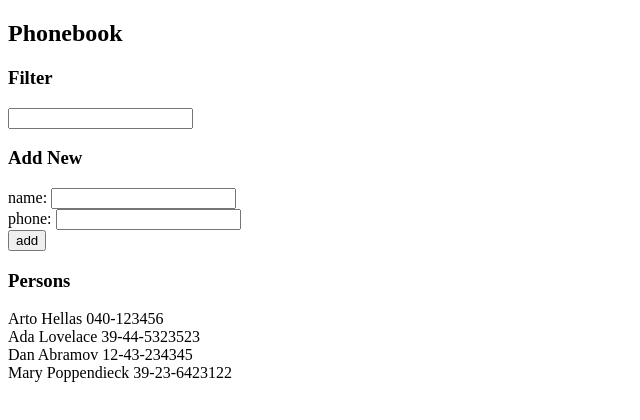
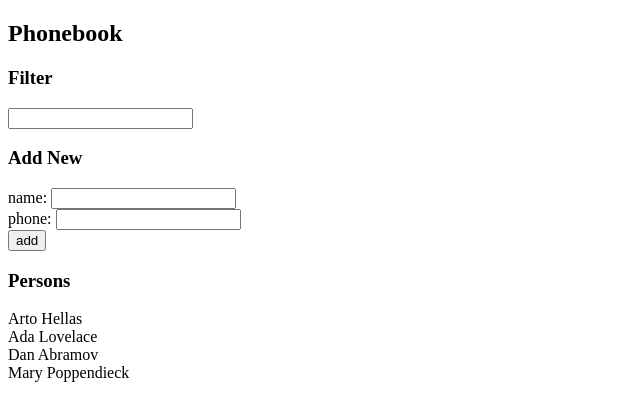
Before and after one commit to santibpz/fullstackopen, a React (Vite) app in the folder part2/phonebook/: page / in a window 1280 px wide. Shown: the top 420 px of the page, without its empty margins (0-640 px from the left). Built offline with nearby package versions, Linux system fonts and the light colour scheme; data requests are answered from the project's data file.

Commit message:
completed exercise 2.11

```diff
--- /dev/null
+++ b/part2/phonebook/db.json
@@ -0,0 +1,24 @@
+{
+    "persons":[
+      {
+        "name": "Arto Hellas",
+        "number": "040-123456",
+        "id": 1
+      },
+      {
+        "name": "Ada Lovelace",
+        "number": "39-44-5323523",
+        "id": 2
+      },
+      {
+        "name": "Dan Abramov",
+        "number": "12-43-234345",
+        "id": 3
+      },
+      {
+        "name": "Mary Poppendieck",
+        "number": "39-23-6423122",
+        "id": 4
+      }
+    ]
+  }
--- a/part2/phonebook/package.json
+++ b/part2/phonebook/package.json
@@ -7,9 +7,11 @@
     "dev": "vite",
     "build": "vite build",
     "lint": "eslint . --ext js,jsx --report-unused-disable-directives --max-warnings 0",
-    "preview": "vite preview"
+    "preview": "vite preview",
+    "server": "json-server --port 3001 --watch db.json"
   },
   "dependencies": {
+    "axios": "^1.6.8",
     "react": "^18.2.0",
     "react-dom": "^18.2.0"
   },
@@ -21,6 +23,7 @@
     "eslint-plugin-react": "^7.34.1",
     "eslint-plugin-react-hooks": "^4.6.0",
     "eslint-plugin-react-refresh": "^0.4.6",
+    "json-server": "^1.0.0-alpha.23",
     "vite": "^5.2.0"
   }
 }
--- a/part2/phonebook/src/App.jsx
+++ b/part2/phonebook/src/App.jsx
@@ -1,22 +1,23 @@
-import { useState } from 'react'
+import { useEffect, useState } from 'react'
+import axios from 'axios'
 import Filter from './components/Filter'
 import PersonForm from './components/PersonForm'
 import Persons from './components/Persons'
 
 const App = () => {
-  const [persons, setPersons] = useState([
-    { name: 'Arto Hellas', phone: '040-123456', id: 1 },
-    { name: 'Ada Lovelace', phone: '39-44-5323523', id: 2 },
-    { name: 'Dan Abramov', phone: '12-43-234345', id: 3 },
-    { name: 'Mary Poppendieck', phone: '39-23-6423122', id: 4 }
-  ])
+  const [persons, setPersons] = useState([])
   const [personsFound, setPersonsFound] = useState([])
   const [newName, setNewName] = useState('')
   const [newPhone, setNewPhone] = useState('')
   const [matchFound, setMatchFound] = useState(false)
   const [nameToFind, setNameToFind] = useState('')
 
-
+  // Fetch data from the server after first render of the App Component
+  useEffect(() => {
+    axios
+      .get('http://localhost:3001/persons')
+      .then(response => setPersons(response.data))
+  }, [])
 
   // function to filter by name
   const handleFind = (e) => {
```
